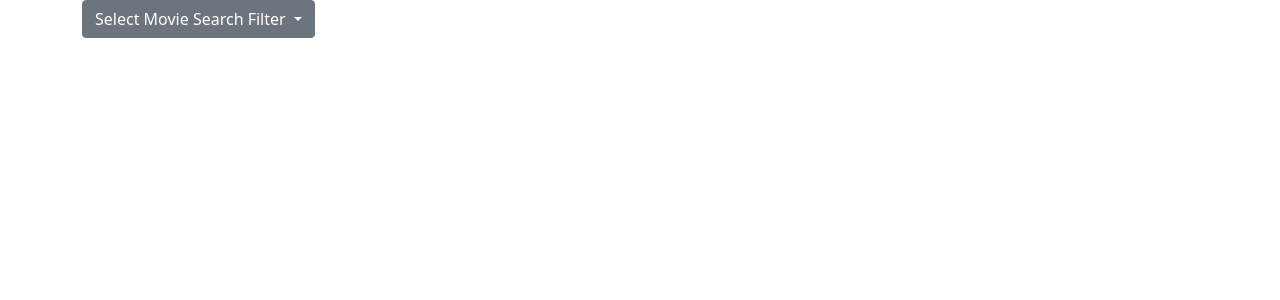
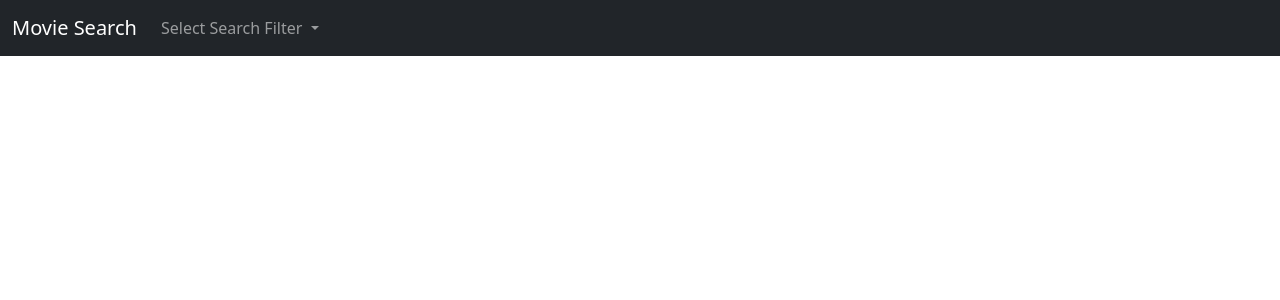
Before and after one commit to vnoelifant/movie-search-app, a Django app: page / in a window 1280 px wide. Shown: the top 300 px of the page. Run offline with Django 4.2, Linux system fonts and the light colour scheme.

Commit message:
removed container class in base html

```diff
--- a/templates/base.html
+++ b/templates/base.html
@@ -11,9 +11,7 @@
 </head>
 
 <body>
-    <div class="container">
-        {% block body %}{% endblock body%}
-    </div>
+    {% block body %}{% endblock body%}
 </body>
 
 </html>
--- a/templates/home.html
+++ b/templates/home.html
@@ -5,14 +5,26 @@
 
 {% block body %}
 
-	<div class="dropdown">
-	  <button class="btn btn-secondary dropdown-toggle" type="button" id="dropdownMenuButton1" data-bs-toggle="dropdown" aria-expanded="false">
-		Select Movie Search Filter
-	  </button>
-	  <ul class="dropdown-menu" aria-labelledby="dropdownMenuButton1">
-		<li><a class="dropdown-item" href="/movies_popular">Popularity</a></li>
-		<li><a class="dropdown-item" href="/movies_top_rated">Top Rated</a></li>
-	  </ul>
-	</div>
+<nav class="navbar navbar-expand-lg navbar-dark bg-dark">
+  <div class="container-fluid">
+    <a class="navbar-brand" href="/home">Movie Search</a>
+    <button class="navbar-toggler" type="button" data-bs-toggle="collapse" data-bs-target="#navbarNavDarkDropdown" aria-controls="navbarNavDarkDropdown" aria-expanded="false" aria-label="Toggle navigation">
+      <span class="navbar-toggler-icon"></span>
+    </button>
+    <div class="collapse navbar-collapse" id="navbarNavDarkDropdown">
+      <ul class="navbar-nav">
+        <li class="nav-item dropdown">
+          <a class="nav-link dropdown-toggle" href="" id="navbarDarkDropdownMenuLink" role="button" data-bs-toggle="dropdown" aria-expanded="false">
+            Select Search Filter
+          </a>
+          <ul class="dropdown-menu dropdown-menu-dark" aria-labelledby="navbarDarkDropdownMenuLink">
+              <li><a class="dropdown-item" href="/movies_popular">Popular Movies</a></li>
+              <li><a class="dropdown-item" href="/movies_top_rated">Top Rated Movies</a></li>
+          </ul>
+        </li>
+      </ul>
+    </div>
+  </div>
+</nav>
 
  {% endblock body %}
```
